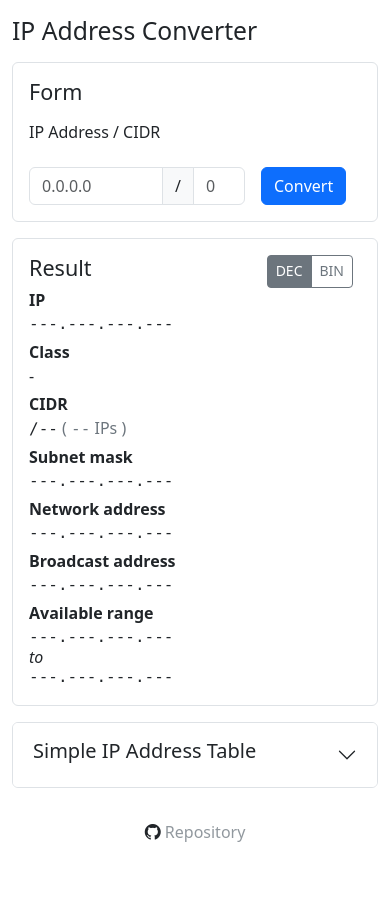
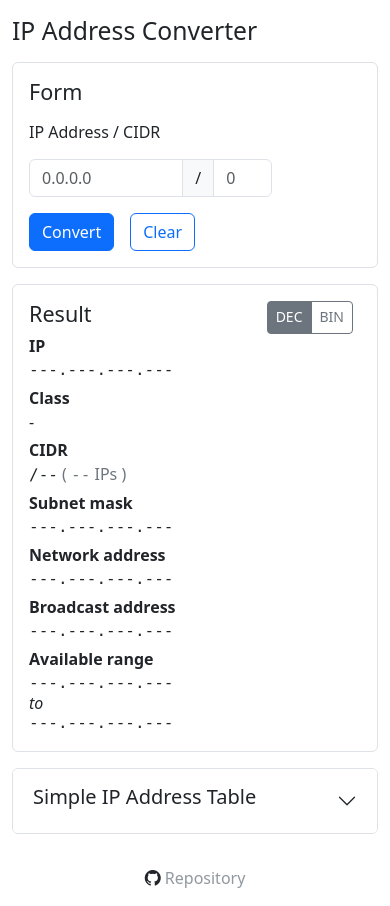
Before and after one commit to cucl2-similis/ip-address-converter, a Next.js app: page / in a window 390 px wide. Before the commit the page ends 860 px from the top, so only its background shows below. Built offline with nearby package versions, Linux system fonts and the light colour scheme.

Commit message:
[v1.1.0]クリアボタン作成 #15
・画面表示内容初期化処理追加
・クリアボタン追加

```diff
--- a/src/app/_components/form.tsx
+++ b/src/app/_components/form.tsx
@@ -37,13 +37,13 @@ export function Form({
           noValidate>
       <div className="my-3 p-3 border rounded">
         <h4>Form</h4>
-        <div className="row g-3">
+        <div className="row gy-2">
           <div className="col-md-3 col-lg-2">
             <label className="col-form-label" htmlFor="ipv4">IP Address</label>
             <span> / </span>
             <label className="col-form-label" htmlFor="cidr">CIDR</label>
           </div>
-          <div className="col-8 col-md-4 col-lg-3">
+          <div className="col-9 col-md-4 col-lg-3 px-md-0">
             <div className="input-group has-validation">
               <input onInput={() => view.updateDefaultCidrBasedOn(inputIpv4Ref.current?.value)}
                      ref={inputIpv4Ref} id="ipv4" className="form-control w-50" type="text" placeholder="0.0.0.0" />
@@ -53,12 +53,19 @@ export function Form({
                                               : <div className="invalid-feedback">{invalidFeedback}</div>}
             </div>
           </div>
-          <div className="col-auto">
-            <button className="btn btn-primary"
-                    type="submit"
-                    onClick={() => controller.convert(formElementRef.current, inputIpv4Ref.current, inputCidrRef.current, defaultCidr)}>
-              Convert
-            </button>
+          <div className="col-auto pt-2 pt-md-0">
+            <div className="d-flex gap-3 gap-md-2">
+              <button className="btn btn-primary"
+                      type="submit"
+                      onClick={() => controller.convert(formElementRef.current, inputIpv4Ref.current, inputCidrRef.current, defaultCidr)}>
+                Convert
+              </button>
+              <button className="btn btn-outline-primary"
+                      type="button"
+                      onClick={() => controller.clear(inputIpv4Ref.current, inputCidrRef.current)}>
+                Clear
+              </button>
+            </div>
           </div>
         </div>
       </div>
--- a/src/app/_lib/controller.ts
+++ b/src/app/_lib/controller.ts
@@ -86,4 +86,29 @@ export class Controller {
         const resultDto = this.converter.convert(ipv4InputElement.value, cidr); // 変換処理実行
         this.view.updateResult(resultDto);                                      // 変換結果更新
     }
+
+    /**
+     * 画面表示内容初期化
+     * @param ipv4InputElement IPv4アドレス`<input>`要素
+     * @param cidrInputElement CIDRブロック`<input>`要素
+     */
+    public clear(ipv4InputElement: HTMLInputElement | null,
+                 cidrInputElement: HTMLInputElement | null): void {
+
+        Assertions.assertNotNull(ipv4InputElement);
+        Assertions.assertNotNull(cidrInputElement);
+
+        // <input>要素 入力値初期化
+        ipv4InputElement.value = Char.EMPTY;
+        cidrInputElement.value = Char.EMPTY;
+
+        // <input>要素 入力値変更イベント初期化
+        ipv4InputElement.oninput = () => this.view.updateDefaultCidrBasedOn(ipv4InputElement.value);
+        cidrInputElement.oninput = null;
+
+        // 画面表示内容更新
+        this.view.updateDefaultCidrBasedOn(ipv4InputElement.value); // CIDRデフォルト値初期化
+        this.view.updateErrorMessage();                             // エラーメッセージ初期化
+        this.view.updateResult(null);                               // 変換結果表示内容初期化
+    }
 }
--- a/src/app/_lib/view.ts
+++ b/src/app/_lib/view.ts
@@ -91,9 +91,12 @@ export class View {
 
     /**
      * 変換結果表示の更新
+     *
+     * 引数に指定された変換結果DTOで変換結果表示を更新する。
+     * 引数が`null`の場合は初期表示へ更新する。
      * @param resultDto 変換結果DTO
      */
-    public updateResult(resultDto: ResultDto): void {
+    public updateResult(resultDto: ResultDto | null): void {
         this.setResultDto(resultDto);
     }
 }
```
